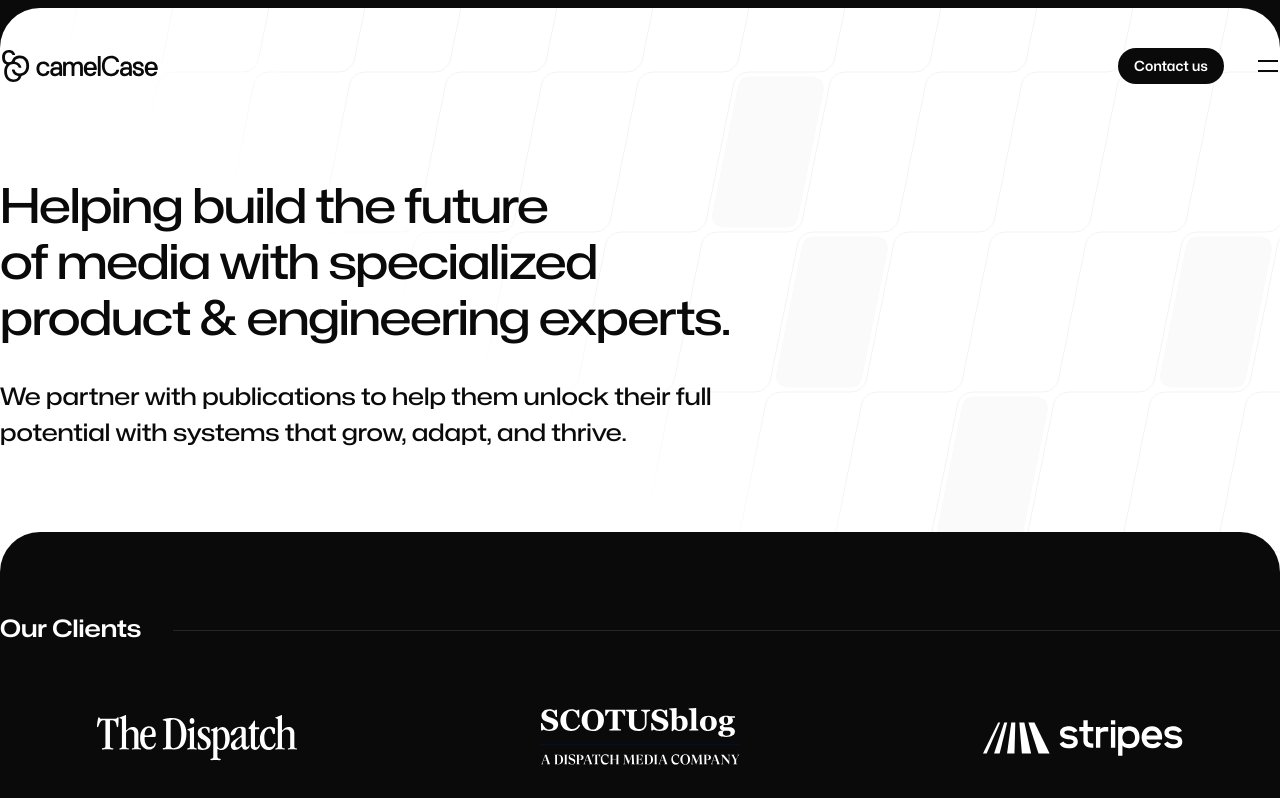
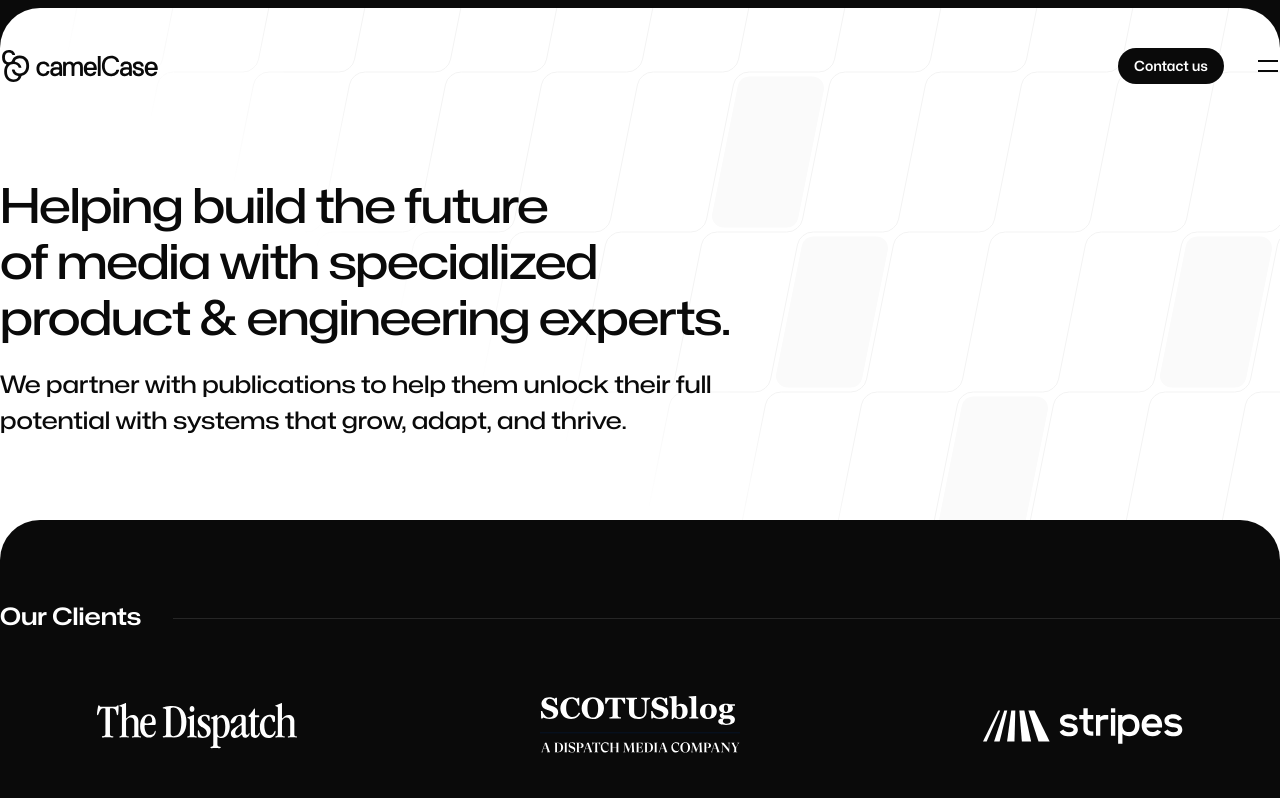
Before and after one commit to CamelCaseCollective/camelcase-marketing-static, a Next.js app: page / in a window 1280 px wide. Shown: the top 798 px of the page. Built offline with nearby package versions, Linux system fonts and the light colour scheme.

Commit message:
Adjust homepage hero spacing

```diff
--- a/src/components/HomepageHero.tsx
+++ b/src/components/HomepageHero.tsx
@@ -16,7 +16,7 @@
           Helping build the future of media with specialized product &
           engineering experts.
         </h1>
-        <h2 className="mt-8 font-display text-2xl font-medium text-neutral-950">
+        <h2 className="mt-5 font-display text-2xl font-medium text-neutral-950">
           We partner with publications to help them unlock their full potential
           with systems that grow, adapt, and thrive.
         </h2>
```
